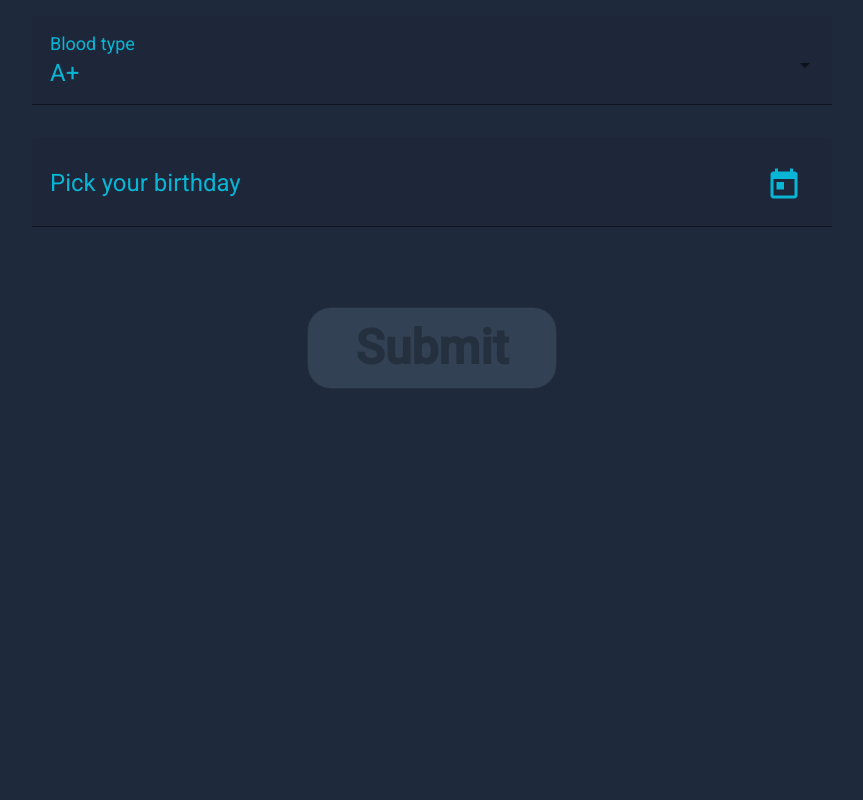
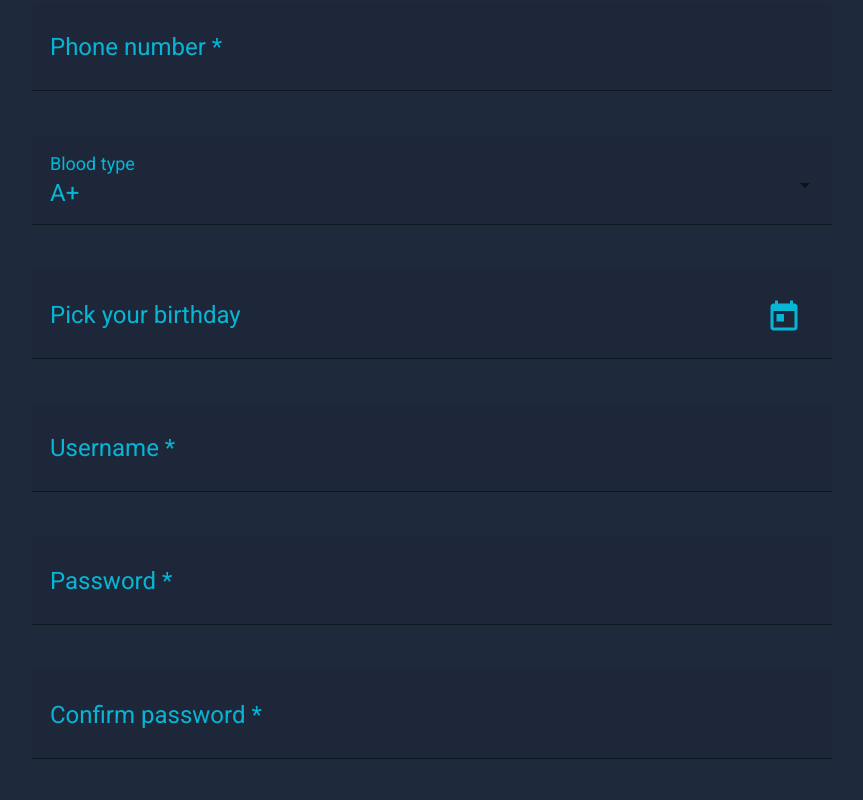
Before and after one commit to PSW-LEVI-FIVE/Patient-Public-App, an Angular app: page /user/register in a window 1280 px wide. Shown: the part 1020-1820 px from the top of the page, without its empty margins (208-1071 px from the left). Before the commit the page ends 1489 px from the top, so only its background shows below. Built offline with nearby package versions, Linux system fonts and the light colour scheme.

Commit message:
added user inputs

```diff
--- a/package.json
+++ b/package.json
@@ -20,6 +20,7 @@
     "@angular/platform-browser": "^14.1.0",
     "@angular/platform-browser-dynamic": "^14.1.0",
     "@angular/router": "^14.1.0",
+    "moment": "^2.29.4",
     "rxjs": "~7.5.0",
     "tslib": "^2.3.0",
     "zone.js": "~0.11.4"
--- a/src/app/user/model/IUser.ts
+++ b/src/app/user/model/IUser.ts
@@ -9,4 +9,6 @@ export interface IUser {
     BirthDate: Date;
     Address:String;
     BloodType:BloodTypeEnum;
+    Username:string;
+    Password:string;
 }
--- a/src/app/user/registration/registration.component.css
+++ b/src/app/user/registration/registration.component.css
@@ -5,8 +5,10 @@ div {
 
 mat-form-field {
     width: 50rem;
-    margin: auto;
     font-size: x-large;
+    margin-left: auto;
+    margin-right: auto;
+    margin-bottom: 12px;
 }
 button{
     font-size: 3rem;
--- a/src/app/user/registration/registration.component.html
+++ b/src/app/user/registration/registration.component.html
@@ -1,7 +1,7 @@
 <div style="width: auto; flex-direction:column; flex: content; justify-content: center;margin-bottom: 5rem;">
     <h1 style="text-align: center; margin-top: 5rem; font-weight: 600; font-size: 3.75rem;line-height: 1;" class="text">Registration</h1>
     <p style="text-align: center; margin-top: 16px; font-weight: 600; font-size: 1.875rem;line-height: 2.25rem;" class="text">Please, fill every field validly!</p>
-    <div style="display: flex; flex-direction: column;margin-top: 2rem;margin-bottom: 3rem;">
+    <div style="display: flex; flex-direction: column;margin-top: 5rem;margin-bottom: 3rem;">
     <mat-form-field appearance="fill">
         <mat-label>Name</mat-label>
         <input matInput [(ngModel)]="user.Name" required [formControl]="name" placeholder="Ex. Pera"  (change)="ValidateForm()">
@@ -72,9 +72,39 @@
         </mat-form-field>
         <mat-form-field appearance="fill">
         <mat-label>Pick your birthday</mat-label>
-        <input placeholder="MM/DD/YYYY" matInput [matDatepicker]="picker" [(ngModel)]="user.BirthDate">
+        <input placeholder="MM/DD/YYYY" matInput [min]="minDate" [max]="maxDate" [matDatepicker]="picker" [(ngModel)]="user.BirthDate">
         <mat-datepicker-toggle matSuffix [for]="picker"></mat-datepicker-toggle>
         <mat-datepicker #picker></mat-datepicker>
+        </mat-form-field>
+        <mat-form-field appearance="fill">
+            <mat-label>Username</mat-label>
+            <input matInput [(ngModel)]="user.Username" [formControl]="username" placeholder="Ex. pRoXm" (change)="ValidateForm()">
+            <mat-error  *ngIf="username.hasError('required')">
+                Username is <strong>required</strong>!
+            </mat-error>
+            <mat-error  *ngIf="username.hasError('pattern') && !username.hasError('required')">
+                Username not valid!
+            </mat-error>
+        </mat-form-field>
+        <mat-form-field appearance="fill">
+            <mat-label>Password</mat-label>
+            <input matInput [(ngModel)]="user.Password" [formControl]="password" type="password" placeholder="Ex. SuperCoolPassword" (change)="ValidateForm()">
+            <mat-error  *ngIf="password.hasError('required')">
+                Password is <strong>required</strong>!
+            </mat-error>
+            <mat-error  *ngIf="password.hasError('pattern') && !password.hasError('required')">
+                Password not valid!
+            </mat-error>
+        </mat-form-field>
+        <mat-form-field appearance="fill">
+            <mat-label>Confirm password</mat-label>
+            <input matInput [(ngModel)]="ConfirmPassword" [formControl]="confirmPassword" type="password" placeholder="Ex. SuperCoolPassword" (change)="ValidateForm()">
+            <mat-error  *ngIf="confirmPassword.hasError('required')">
+                Confirm password is <strong>required</strong>!
+            </mat-error>
+            <mat-error  *ngIf="confirmPassword.hasError('pattern') && !confirmPassword.hasError('required')">
+                Confirm password not valid!
+            </mat-error>
         </mat-form-field>
     </div>
     <div style="display: flex; justify-content: center;">
--- a/src/app/user/registration/registration.component.ts
+++ b/src/app/user/registration/registration.component.ts
@@ -1,3 +1,4 @@
+import { MatDatepickerModule } from '@angular/material/datepicker';
 import { BloodTypeEnum } from '../model/BloodTypeEnum';
 import { UserService } from './../services/user.service';
 import { Component, OnInit } from '@angular/core';
@@ -5,6 +6,8 @@ import { Router } from '@angular/router';
 import { IUser } from '../model/IUser';
 import {IBloodType} from './../model/IBloodType';
 import {FormControl, Validators} from '@angular/forms';
+import { Moment } from 'moment';
+import * as moment from 'moment';
 
 @Component({
   selector: 'app-registration',
@@ -20,9 +23,15 @@ export class RegistrationComponent implements OnInit {
   uid = new FormControl('', [Validators.required, Validators.pattern("^[0-9]{8}$")]);
   address = new FormControl('', [Validators.required, Validators.pattern("^[A-Z][A-Za-z0-9( )]+$")]);
   phone = new FormControl('', [Validators.required, Validators.pattern("^[+]*[0-9-]+$")]);
+  username = new FormControl('', [Validators.required, Validators.pattern("^[A-Za-z0-9_-]+$")]);
+  password = new FormControl('', [Validators.required, Validators.pattern("^[A-Za-z0-9]{5}[A-Za-z0-9]+$")]);
+  confirmPassword = new FormControl('', [Validators.required, Validators.pattern("^[A-Za-z0-9]{5}[A-Za-z0-9]+$")]);
+  minDate: Date;
+  maxDate: Date;
 
   public registerDisabled : boolean = true;
-  public user : IUser = {} as IUser
+  public user : IUser = {} as IUser;
+  public ConfirmPassword: string = "";
   public BloodTypes:IBloodType[] = [
   {BloodType:BloodTypeEnum.A_POSITIVE, BloodTypeString: "A+"},
   {BloodType:BloodTypeEnum.A_NEGATIVE,BloodTypeString: "A-"},
@@ -42,11 +51,20 @@ export class RegistrationComponent implements OnInit {
     this.user.Email = "";
     this.user.Uid = "";
     this.user.PhoneNumber = "";
-   }
+    this.user.Username = "";
+    this.user.Password = "";
+    const currentYear = new Date().getFullYear();
+    this.minDate = new Date(currentYear - 150, 0, 1);
+    this.maxDate = new Date();
+  }
 
   ngOnInit(): void {
   }
   public register() {
+    if(this.ConfirmPassword !== this.user.Password){
+      alert("Password and confirm password dont match!");
+      return;
+    }
     this.userService.register(this.user).subscribe(res => {
       alert("You registered successfully!");
       this.router.navigate(['/']);
@@ -57,7 +75,8 @@ export class RegistrationComponent implements OnInit {
     const emailRegex = /^([a-zA-Z0-9_\.\-])+\@(([a-zA-Z0-9\-])+\.) +([a-zA-Z0-9]{2,4})+$/;
     if(!this.user.Name.match("^[A-Z][a-z]+$") || !this.user.Surname.match("^[A-Z][a-z]+$")
     || !this.user.Address.match("^[A-Z][A-Za-z0-9( )]+$") || emailRegex.test(this.user.Email)
-    || !this.user.Uid.match("^[0-9]{8}$") || !this.user.PhoneNumber.match("^[+]*[0-9-]+$")){
+    || !this.user.Uid.match("^[0-9]{8}$") || !this.user.PhoneNumber.match("^[+]*[0-9-]+$")
+    || !this.user.Username.match("^[A-Za-z0-9]+$") || !this.user.Password.match("^[A-Za-z0-9]{5}[A-Za-z0-9]+$")){
       this.registerDisabled = true;
       return
     }
```
Also changed, not shown: 1 other file (tests, documents, lock files or other folders).
